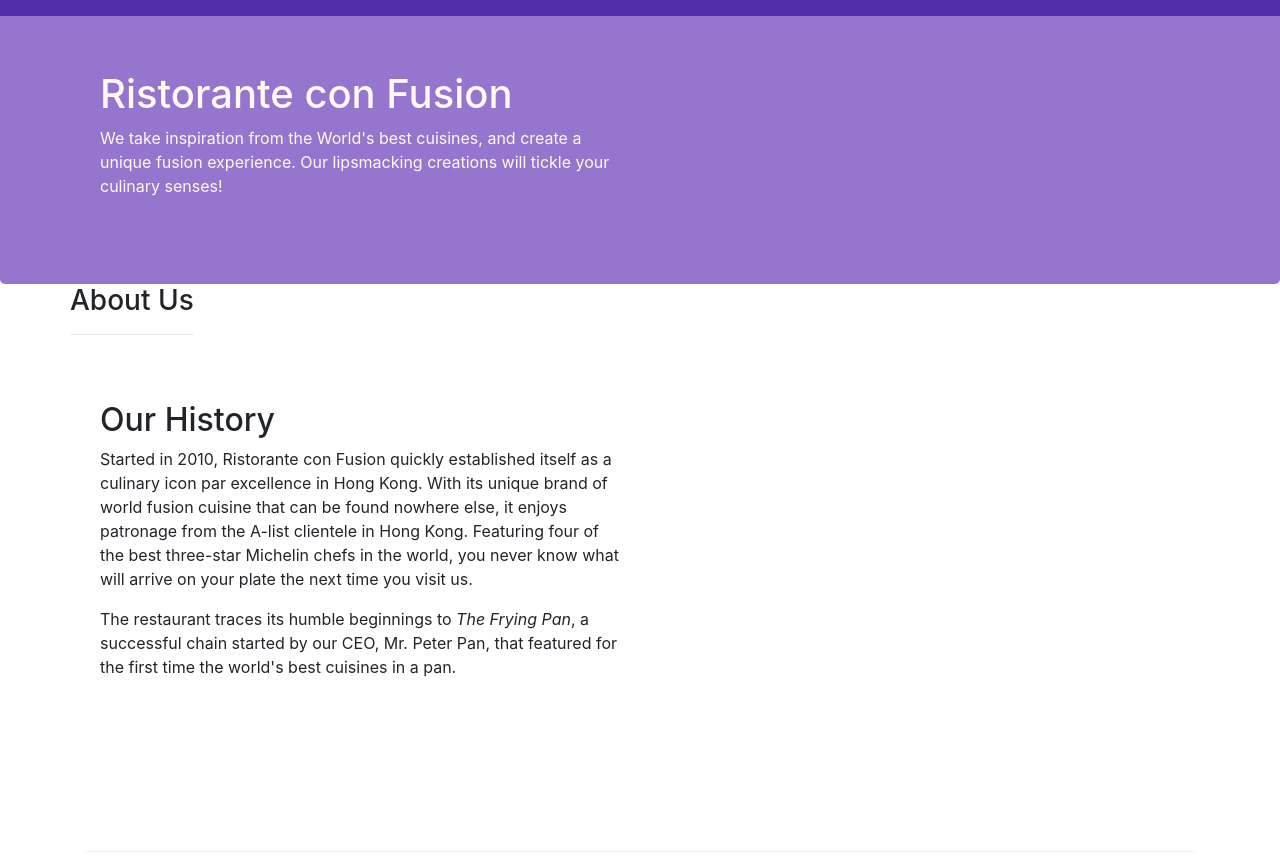
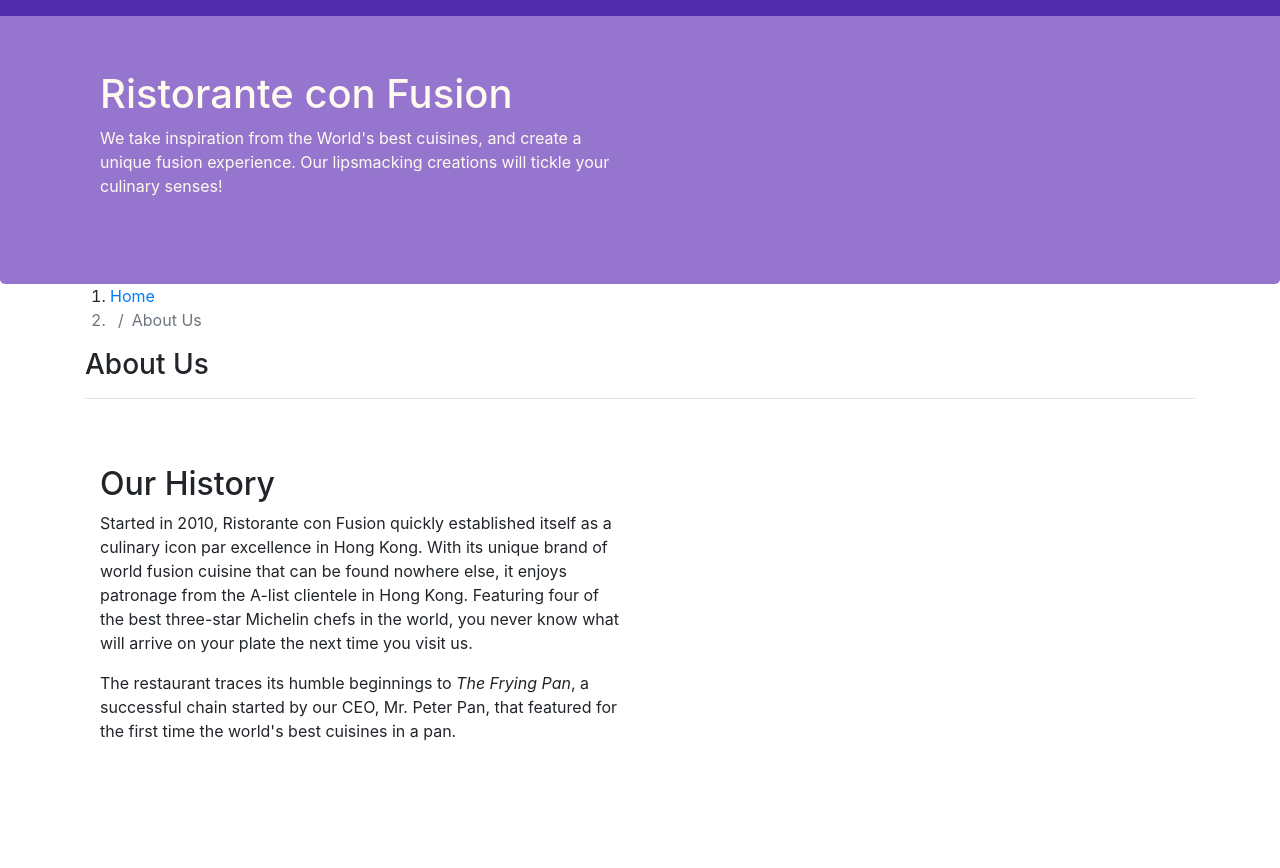
Before and after one commit to saif1105/StaticWebDesign, a website: page aboutus.html in a window 1280 px wide. Shown: the top 868 px of the page. Drawn offline with nearby package versions, Linux system fonts and the light colour scheme.

Commit message:
Update aboutus.html
navbar and breadcrumbs

```diff
--- a/aboutus.html
+++ b/aboutus.html
@@ -46,14 +46,18 @@
 
     <div class="container">
         <div class="row">
-            <div>
+	  <ol clas = "col-12 breadcrumb">
+		  <li class="breadcrumb-item"><a href="./index.html">Home</a></li>
+		  <li class="breadcrumb-item active">About Us</li>
+	  </ol>
+            <div class="col-12">
                <h3>About Us</h3>
                <hr>
             </div>
         </div>
 
         <div class="row row-content">
-            <div class="col-sm-6 col-md-6 col-lg-6 col-xl-6">
+            <div class="col-sm-6">
                 <h2>Our History</h2>
                 <p>Started in 2010, Ristorante con Fusion quickly established itself as a culinary icon par excellence in Hong Kong. With its unique brand of world fusion cuisine that can be found nowhere else, it enjoys patronage from the A-list clientele in Hong Kong.  Featuring four of the best three-star Michelin chefs in the world, you never know what will arrive on your plate the next time you visit us.</p>
                 <p>The restaurant traces its humble beginnings to <em>The Frying Pan</em>, a successful chain started by our CEO, Mr. Peter Pan, that featured for the first time the world's best cuisines in a pan.</p>
```
